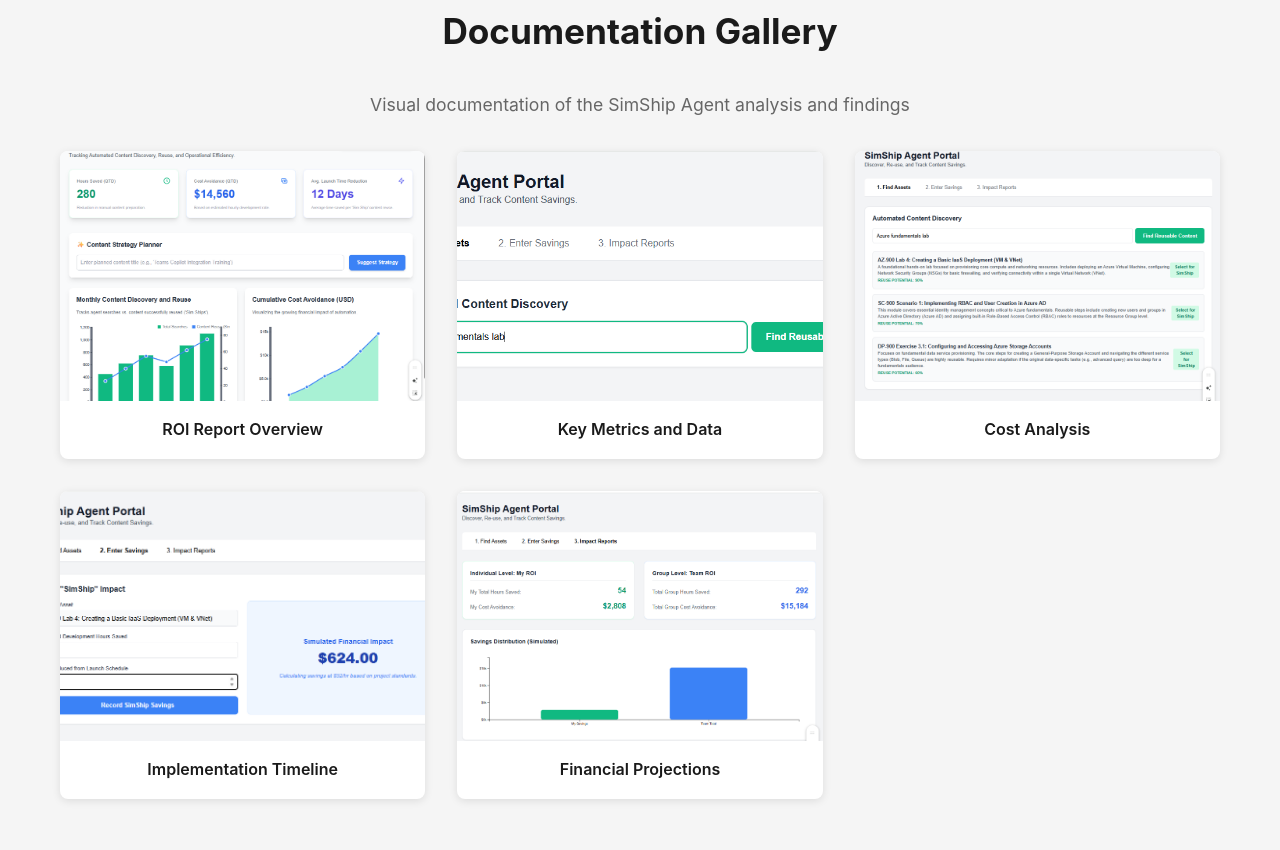
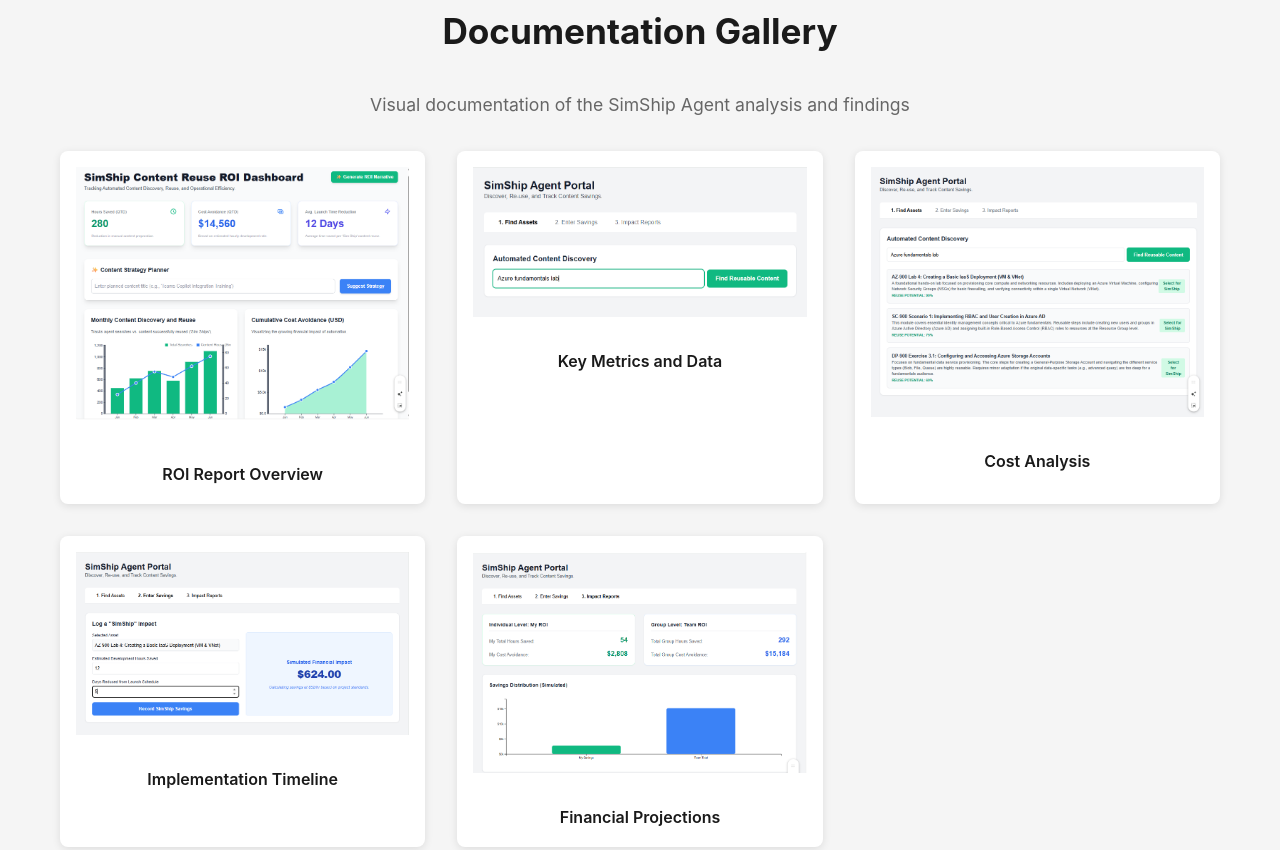
Before and after one commit to derricksobrien/SimShipDec, a plain HTML site: page index.html in a window 1280 px wide. Shown: the part 2928-3778 px from the top of the page. Drawn offline with Linux system fonts and the light colour scheme.

Commit message:
fix: allow gallery images to display fully without cropping

```diff
--- a/styles.css
+++ b/styles.css
@@ -373,9 +373,11 @@
 
 .gallery-item img {
     width: 100%;
-    height: 250px;
-    object-fit: cover;
+    height: auto;
+    max-height: 400px;
+    object-fit: contain;
     display: block;
+    padding: 1rem;
 }
 
 .gallery-item p {
```
